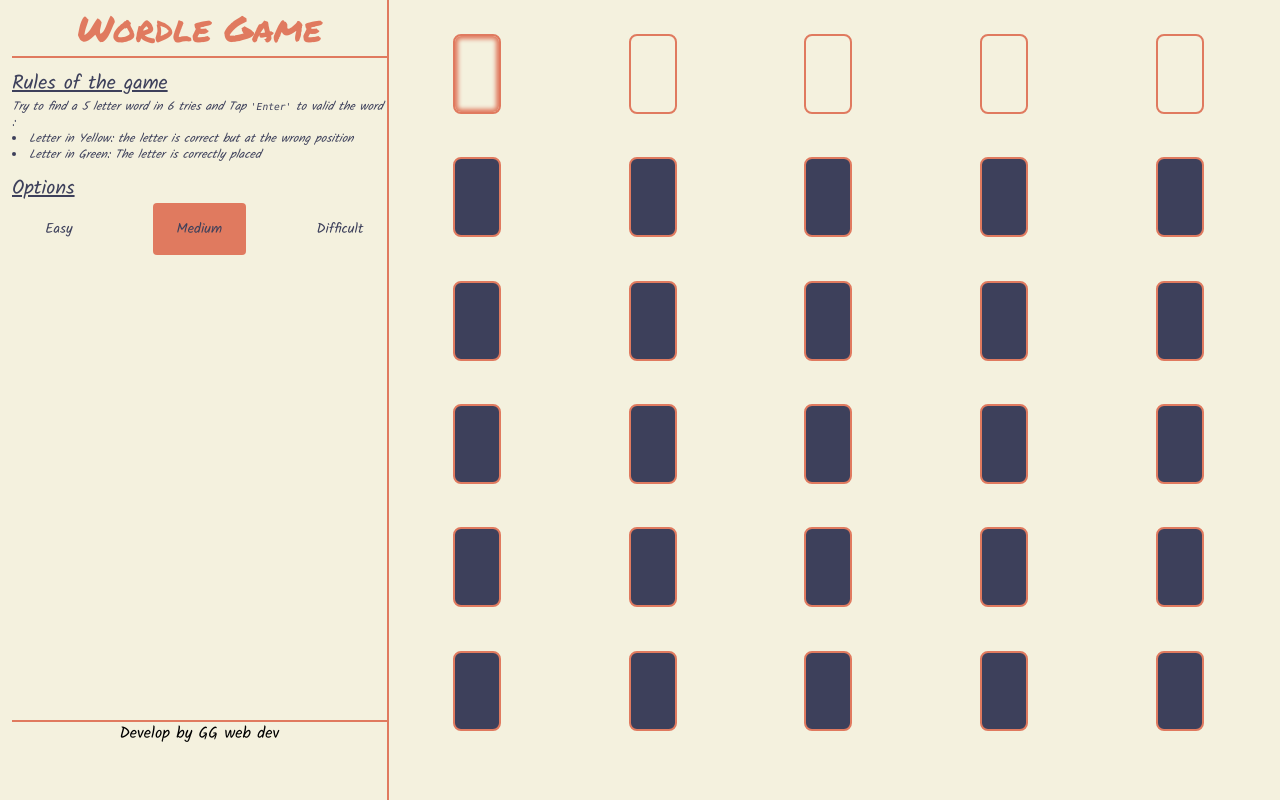
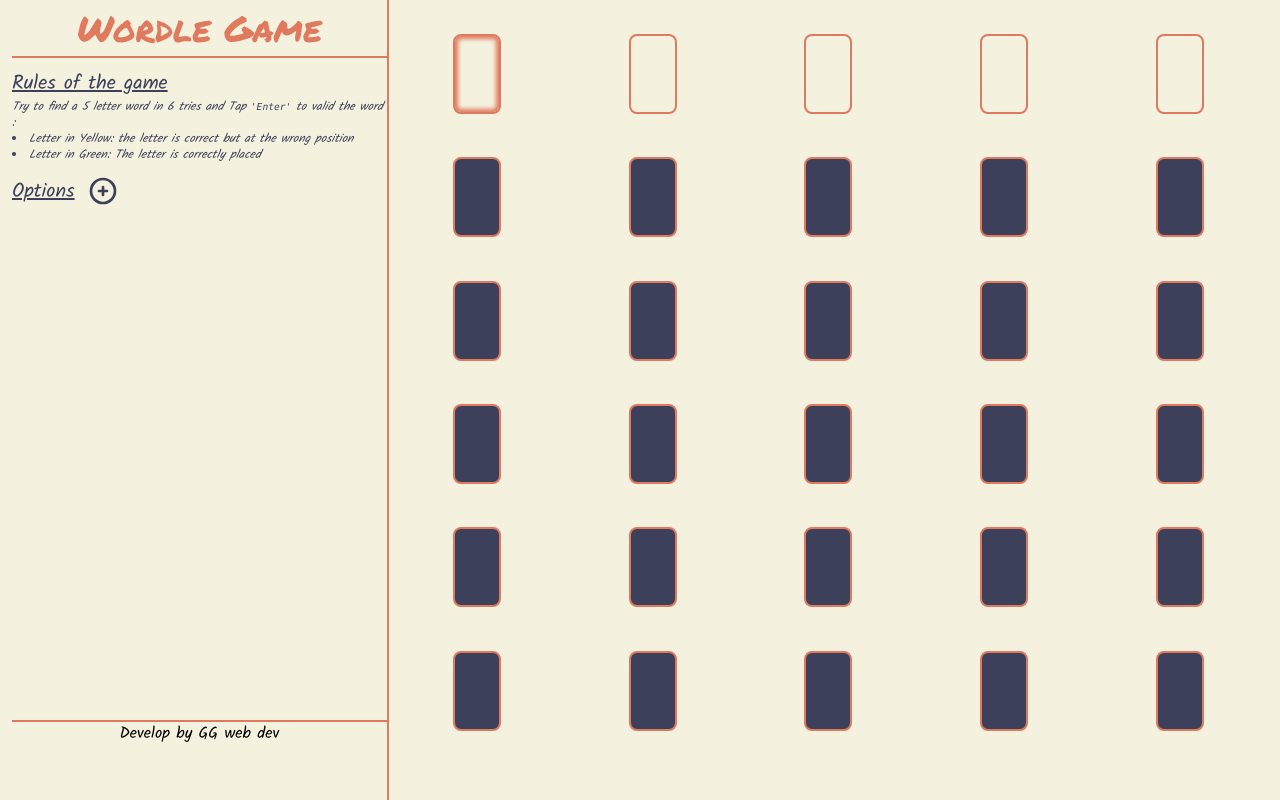
Before and after one commit to ghislaingirardeau/wordle-game, a Vue app: page / in a window 1280 px wide. Built offline with nearby package versions, Linux system fonts and the light colour scheme.

Commit message:
css: display / hide options menu

```diff
--- a/src/components/WordleBoard.vue
+++ b/src/components/WordleBoard.vue
@@ -45,6 +45,13 @@ function startNewGame(event: Event) {
   guessSubmited.value = [];
   emit("restart-game");
 }
+
+// display / hide options menu
+const isOptionsMenu = ref(false);
+function showOptionsMenu() {
+  isOptionsMenu.value = !isOptionsMenu.value;
+}
+//----------------------------
 </script>
 
 <template>
@@ -77,8 +84,24 @@ function startNewGame(event: Event) {
           </div>
         </div>
         <div class="actions_block w-full my-3">
-          <h2 class="text-xl underline text-marine">Options</h2>
-          <DifficultyTab />
+          <h2 class="text-xl underline text-marine inline-block mr-3">
+            Options
+          </h2>
+          <svg
+            @click="showOptionsMenu"
+            class="h-8 w-8 text-marine inline-block mb-1 cursor-pointer"
+            fill="none"
+            viewBox="0 0 24 24"
+            stroke="currentColor"
+          >
+            <path
+              stroke-linecap="round"
+              stroke-linejoin="round"
+              stroke-width="2"
+              d="M12 9v3m0 0v3m0-3h3m-3 0H9m12 0a9 9 0 11-18 0 9 9 0 0118 0z"
+            />
+          </svg>
+          <DifficultyTab v-if="isOptionsMenu" />
         </div>
         <div v-if="isGameOver" class="result_block w-full">
           <h2
```
Also changed, not shown: 1 other file (tests, documents, lock files or other folders).
